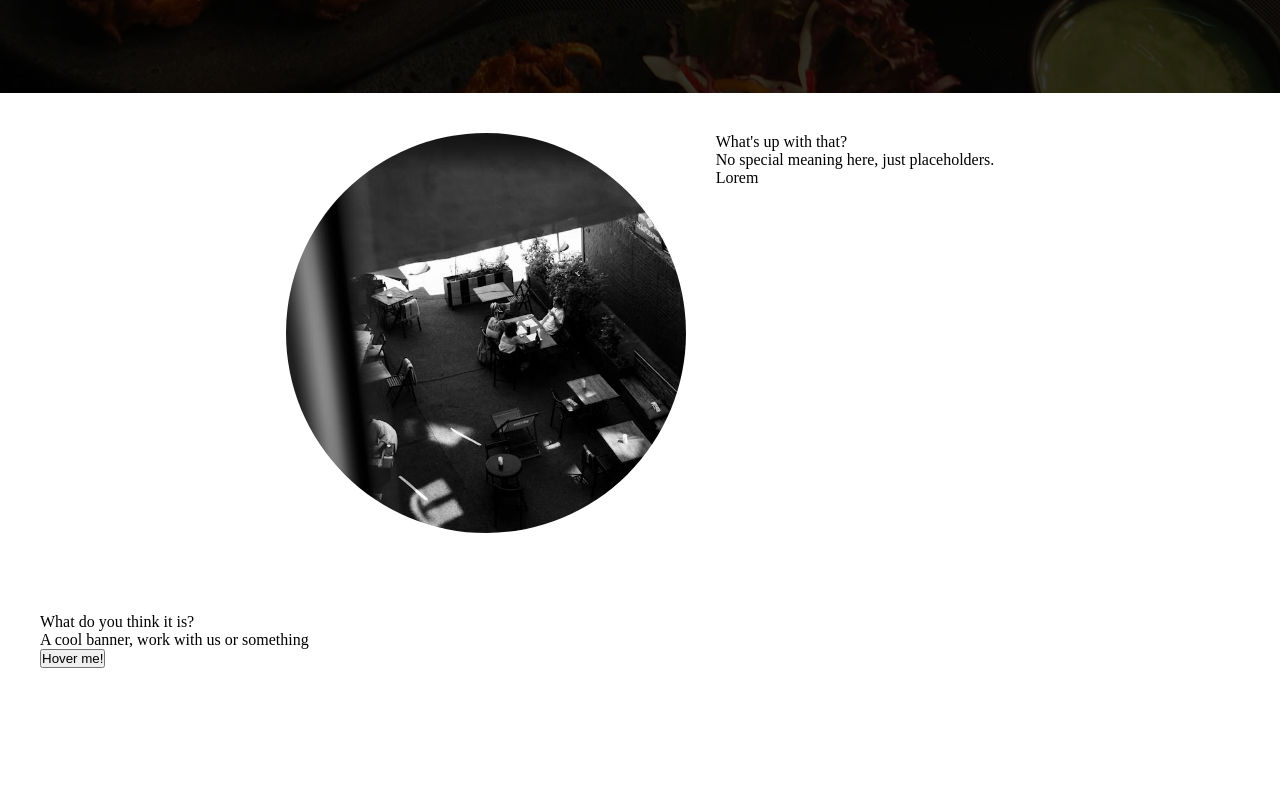
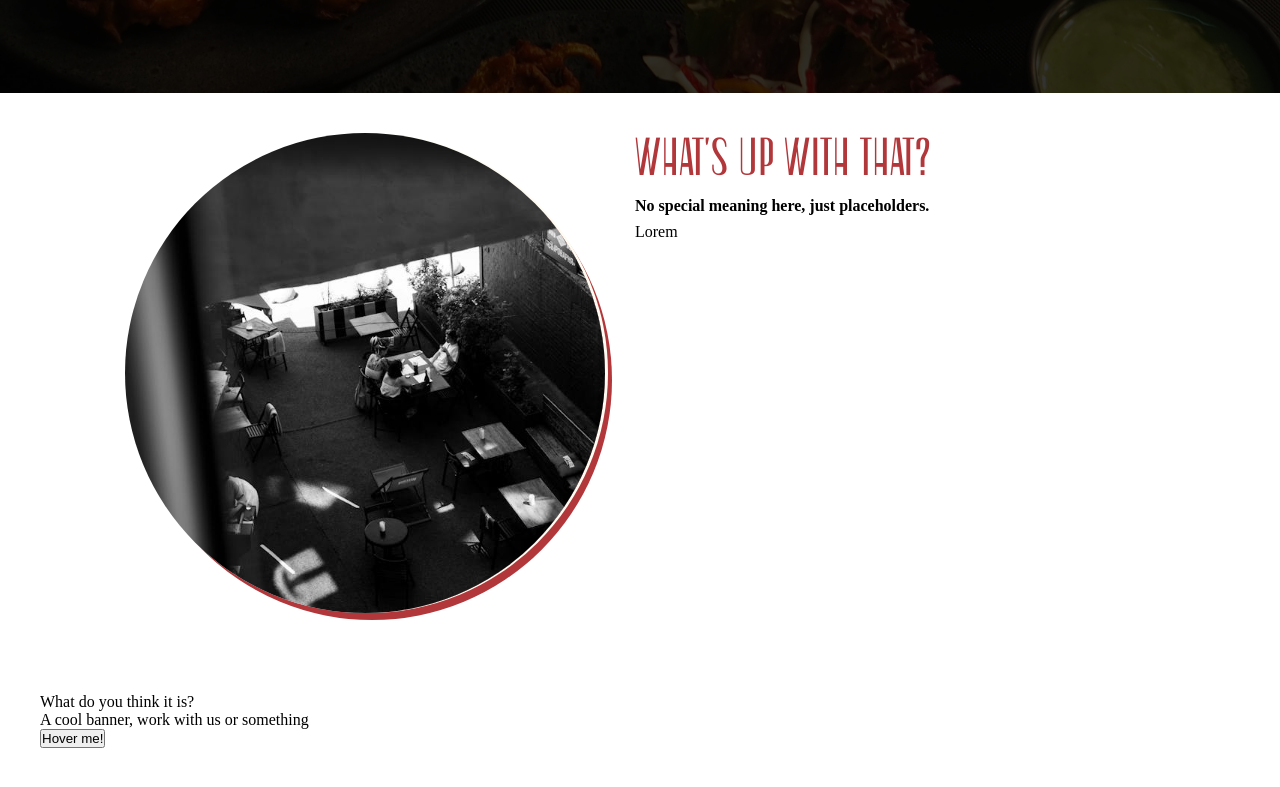
Before and after one commit to Dift12/WPP, a website built with webpack: page src/template.html in a window 1280 px wide. Shown: the part 707-1494 px from the top of the page. Built offline with nearby package versions, Linux system fonts and the light colour scheme.

Commit message:
Style info section, make minor changes

```diff
--- a/src/pages/home/home.css
+++ b/src/pages/home/home.css
@@ -6,6 +6,12 @@
     font-style: normal;
     font-display: swap;
 }
+
+.info-text > p:first-child, .overlay p{
+    color: var(--accent);
+    font-family: Brand;
+}
+
 
 .hero{
     height: 100vh;
@@ -30,8 +36,6 @@
 }
 
 .overlay p{
-    color: var(--accent);
-    font-family: Brand;
     padding: 3px;
 }
 
@@ -65,17 +69,30 @@
 }
 
 .info > img{
-    max-width: 400px;
+    max-width: 480px;
     width: 100%;
     border-radius: 50%;
+    box-shadow:  3px 0 0 #fefcf2,7px 7px 0 0 var(--accent);
 }
 
 .info-text{
     align-self: stretch;
     display: flex;
     flex-direction: column;
-    justify-content: flex-start;
-    height: 100%;
+    gap: 8px;
+    flex-grow: 1;
+    flex-basis: 300px;
+    max-width: 520px;
+}
+
+.info-text > p:first-child{
+    font-size: 3rem;
+    text-transform: uppercase;
+    letter-spacing: 1px;
+}
+
+.info-text p:nth-child(2){
+    font-weight: bold;
 }
 
 .banner{
```
